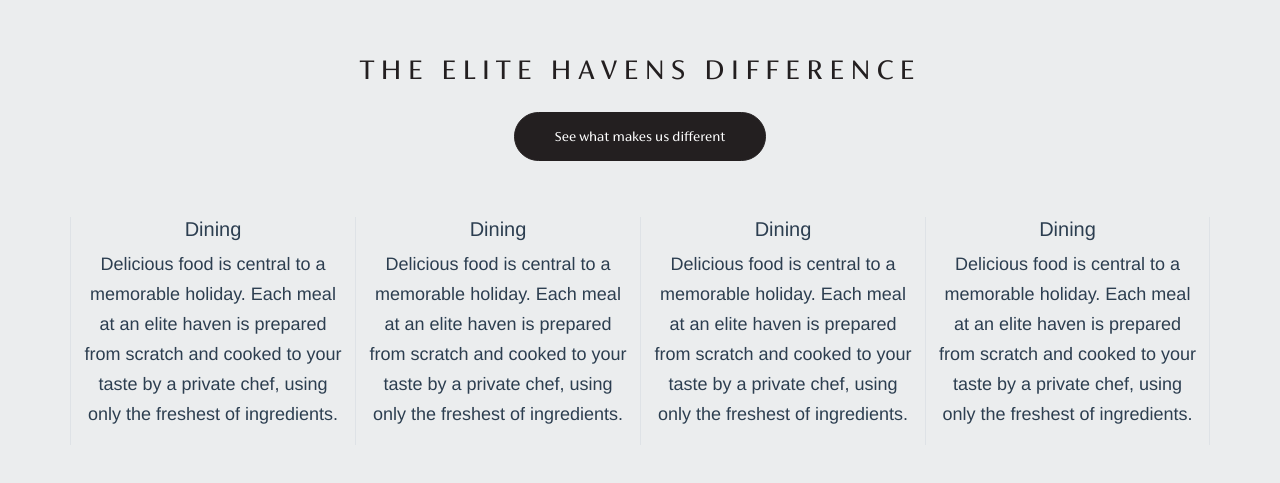
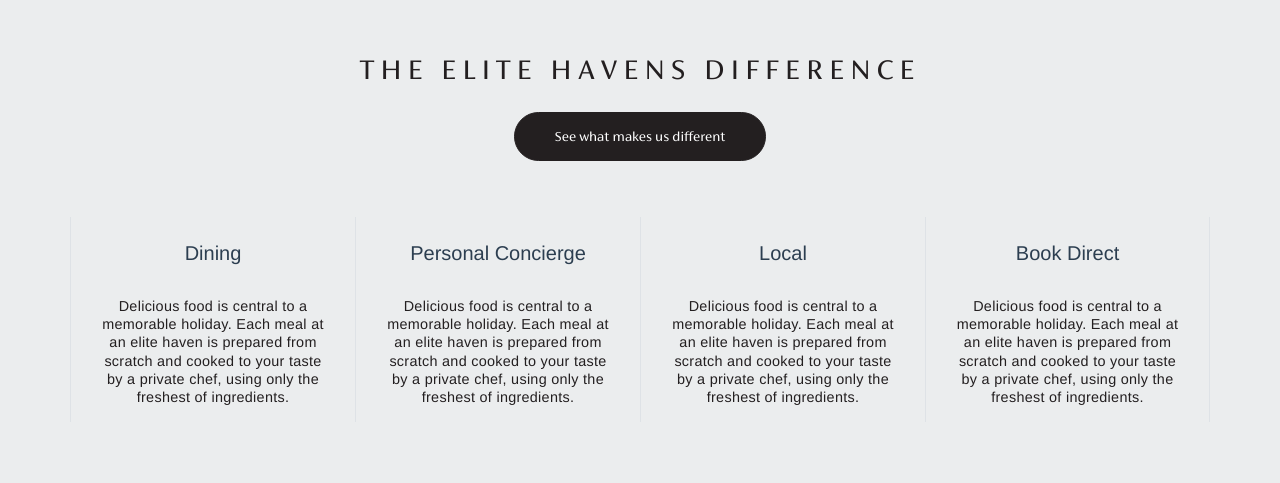
Before and after one commit to wahyuPM/elite-havens, a Vue app: page / in a window 1280 px wide. Shown: the part 6750-7233 px from the top of the page. Built offline with nearby package versions, Linux system fonts and the light colour scheme; a web font is replaced by a local one.

Commit message:
add : init signature section

```diff
--- /dev/null
+++ b/src/assets/scss/_difference.scss
@@ -0,0 +1,9 @@
+.difference {
+    p {
+        font-size: .9rem;
+        font-weight: 400;
+        line-height: 18.2px;
+        letter-spacing: 0.02em;
+        color: #231F20;
+    }
+}
--- a/src/assets/scss/main.scss
+++ b/src/assets/scss/main.scss
@@ -13,3 +13,4 @@
 @import "tagline.scss";
 @import "destination.scss";
 @import "button.scss";
+@import "difference.scss";
--- a/src/views/home/HomePage.vue
+++ b/src/views/home/HomePage.vue
@@ -155,32 +155,32 @@
           </div>
         </div>
         <div class="row py-5 my-2">
-          <div class="col-md-3 text-center border-start">
-            <h5>Dining</h5>
+          <div class="col-md-3 px-4 text-center border-start">
+            <h5 class="py-4">Dining</h5>
             <p>
               Delicious food is central to a memorable holiday. Each meal at an
               elite haven is prepared from scratch and cooked to your taste by a
               private chef, using only the freshest of ingredients.
             </p>
           </div>
-          <div class="col-md-3 text-center border-start">
-            <h5>Dining</h5>
+          <div class="col-md-3 px-4 text-center border-start">
+            <h5 class="py-4">Personal Concierge</h5>
             <p>
               Delicious food is central to a memorable holiday. Each meal at an
               elite haven is prepared from scratch and cooked to your taste by a
               private chef, using only the freshest of ingredients.
             </p>
           </div>
-          <div class="col-md-3 text-center border-start">
-            <h5>Dining</h5>
+          <div class="col-md-3 px-4 text-center border-start">
+            <h5 class="py-4">Local</h5>
             <p>
               Delicious food is central to a memorable holiday. Each meal at an
               elite haven is prepared from scratch and cooked to your taste by a
               private chef, using only the freshest of ingredients.
             </p>
           </div>
-          <div class="col-md-3 text-center border-start border-end">
-            <h5>Dining</h5>
+          <div class="col-md-3 px-4 text-center border-start border-end">
+            <h5 class="py-4">Book Direct</h5>
             <p>
               Delicious food is central to a memorable holiday. Each meal at an
               elite haven is prepared from scratch and cooked to your taste by a
@@ -189,6 +189,9 @@
           </div>
         </div>
       </div>
+    </section>
+    <section class="signature">
+      <div class="container signature-bg"></div>
     </section>
     <div class="demo-page"></div>
     <Modal />
```
Also changed, not shown: src/assets/css/main.css.
